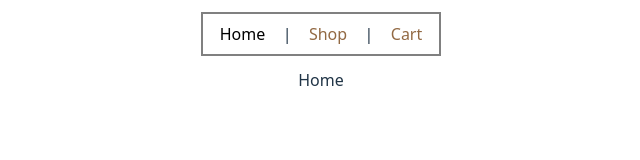
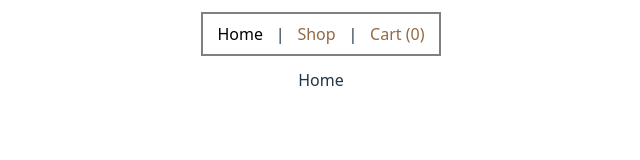
Before and after one commit to erikgrinn/shopping-cart, a React (Vite) app: page / in a window 1280 px wide. Shown: the top 160 px of the page, without its empty margins (319-959 px from the left). Built offline with nearby package versions, Linux system fonts and the light colour scheme.

Commit message:
rearrangements, passing outlets/props/context

```diff
--- a/src/components/App.jsx
+++ b/src/components/App.jsx
@@ -1,12 +1,13 @@
 import { useState } from "react";
-import { Outlet } from "react-router";
+import { Outlet, useOutletContext } from "react-router";
 
 export default function App() {
   const [fakeStoreData, setFakeStoreData] = useState([]);
+  const [cartNumber, setCartNumber] = useOutletContext()
 
   return (
     <>
-      <Outlet context={[fakeStoreData, setFakeStoreData]} />
+      <Outlet context={[fakeStoreData, setFakeStoreData, cartNumber, setCartNumber]} />
     </>
   );
 }
--- a/src/components/NavBar.jsx
+++ b/src/components/NavBar.jsx
@@ -1,15 +1,19 @@
-// import { useState } from 'react'
-import { NavLink } from "react-router";
+import { useState } from "react";
+import { NavLink, Outlet } from "react-router";
 
 function NavBar() {
+  const [cartNumber, setCartNumber] = useState(0);
   return (
+    <>
       <nav>
         <NavLink to={"/"}>Home</NavLink>
         <span>|</span>
         <NavLink to={"/shop"}>Shop</NavLink>
         <span>|</span>
-      <NavLink to={"/cart"}>Cart</NavLink>
+        <NavLink to={"/cart"}>Cart ({cartNumber})</NavLink>
       </nav>
+      <Outlet context={[cartNumber, setCartNumber]} />
+    </>
   );
 }
 
--- a/src/components/Shop.jsx
+++ b/src/components/Shop.jsx
@@ -4,8 +4,7 @@ import { useOutletContext } from "react-router";
 import styles from "../styles/cards.module.css";
 
 function Cards() {
-  const [fakeStoreData, setFakeStoreData] = useOutletContext();
-
+  const [fakeStoreData, setFakeStoreData, cartNumber, setCartNumber] = useOutletContext();
   function handleClick() {
     return;
     //   const cardName = event.currentTarget.querySelector("img").alt;
@@ -36,10 +35,10 @@ function Cards() {
       <div className={styles.cardsContainer}>
         <div className={styles.cards}>
           {fakeStoreData.map((item) => (
-            <button className={styles.card} key={item.title} onClick={handleClick}>
+            <div className={styles.card} key={item.title}>
               <img src={item.image} alt={item.title} width={120} height={120} />
               <div>{item.title}</div>
-            </button>
+            </div>
           ))}
         </div>
       </div>
--- a/src/main.jsx
+++ b/src/main.jsx
@@ -11,12 +11,13 @@ import App from "./components/App";
 createRoot(document.getElementById("root")).render(
   <StrictMode>
     <BrowserRouter>
-      <NavBar />
       <Routes>
-        <Route index element={<Home />} />
-        <Route element={<App />}>
-          <Route path="shop" element={<Shop />} />
-          <Route path="cart" element={<Cart />} />
+        <Route element={<NavBar />}>
+          <Route index element={<Home />} />
+          <Route element={<App />}>
+            <Route path="shop" element={<Shop />} />
+            <Route path="cart" element={<Cart />} />
+          </Route>
         </Route>
       </Routes>
     </BrowserRouter>
```
Lines whose indentation alone changed are shown as unchanged.
